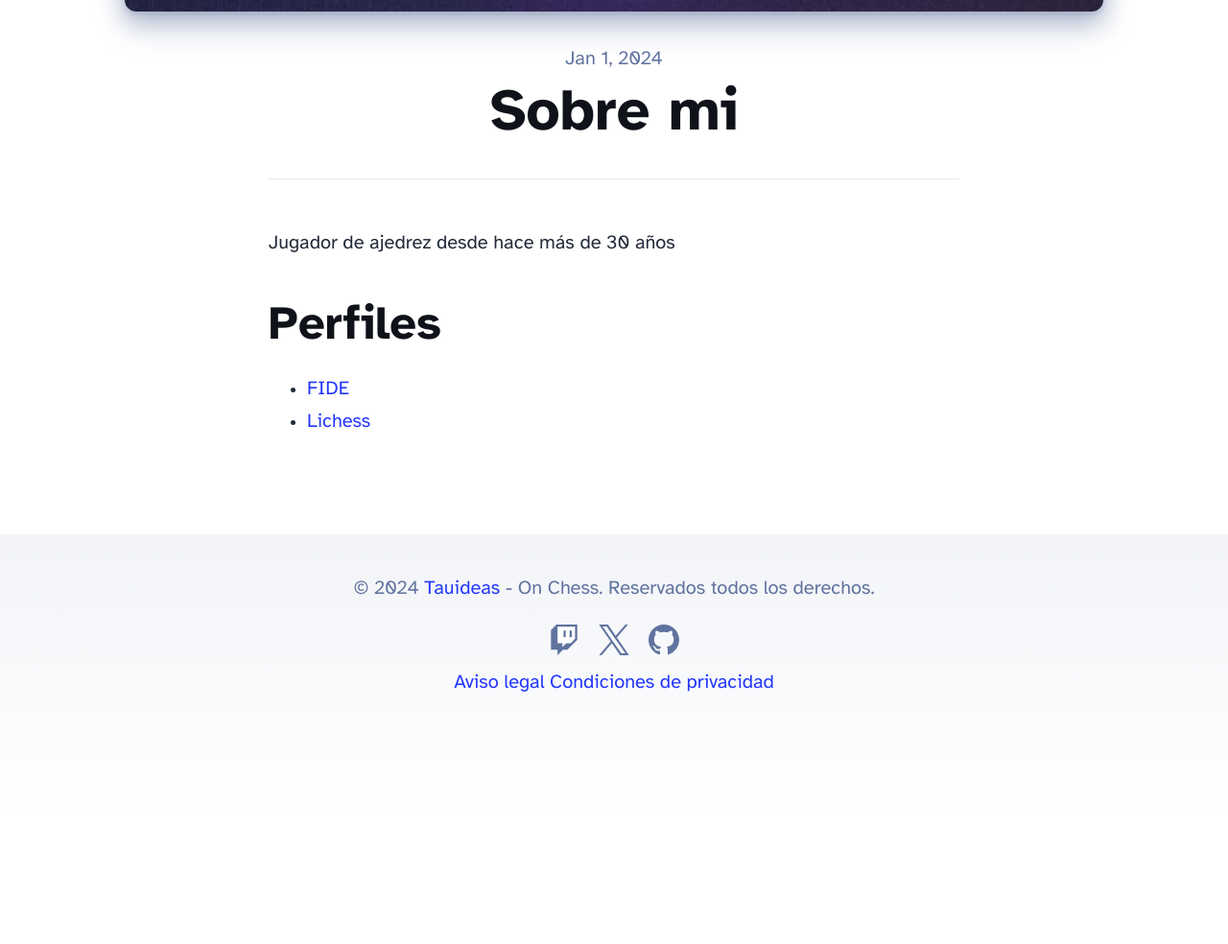
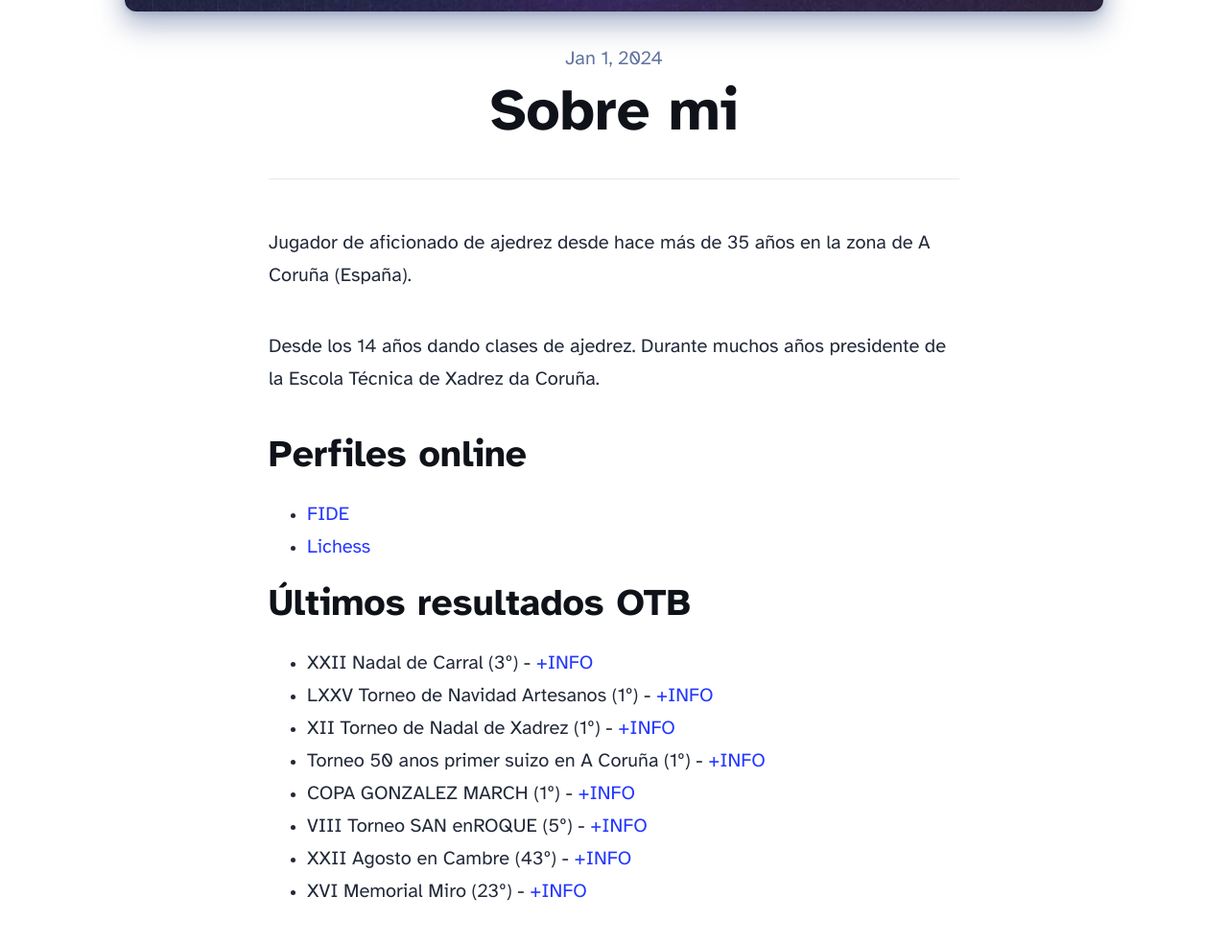
Before and after one commit to maglorelf/OnChess, an Astro site: page /about in a window 1280 px wide. Shown: the part 636-1620 px from the top of the page at 96% size. Before the commit the page ends 1485 px from the top, so only its background shows below. Built offline with nearby package versions, Linux system fonts and the light colour scheme; Astro itself is replaced by a stand-in of ours.

Commit message:
fix: Complete about

```diff
--- a/src/components/Header.astro
+++ b/src/components/Header.astro
@@ -9,6 +9,7 @@ import { SITE_TITLE } from "../consts";
     <div class="internal-links">
       <HeaderLink href="/">Home</HeaderLink>
       <HeaderLink href="/blog">Blog</HeaderLink>
+      <HeaderLink href="/learning">Aprender</HeaderLink>
       <HeaderLink href="/about">About</HeaderLink>
     </div>
   </nav>
--- a/src/pages/about.astro
+++ b/src/pages/about.astro
@@ -8,15 +8,75 @@ import Layout from "../layouts/BlogPost.astro";
   pubDate={new Date("2024/01/01")}
   heroImage="/blog-placeholder-about.jpg"
 >
-  <p>Jugador de ajedrez desde hace más de 30 años</p>
-  <h2>Perfiles</h2>
+  <p>
+    Jugador de aficionado de ajedrez desde hace más de 35 años en la zona de A
+    Coruña (España).
+  </p>
+  <p>
+    Desde los 14 años dando clases de ajedrez. Durante muchos años presidente de
+    la Escola Técnica de Xadrez da Coruña.
+  </p>
+  <h3>Perfiles online</h3>
   <ul>
     <li>
       <a href="https://ratings.fide.com/profile/22211349" target="_blank"
-        >FIDE</a>
+        >FIDE</a
+      >
     </li>
     <li>
       <a href="https://lichess.org/@/maglor_elf" target="_blank">Lichess</a>
     </li>
   </ul>
+
+  <h3>Últimos resultados OTB</h3>
+  <ul>
+    <li>
+      XXII Nadal de Carral (3º) - <a
+        href="https://info64.org/xxii-nadal-en-carral/standings"
+        target="_blank">+INFO</a
+      >
+    </li>
+    <li>
+      LXXV Torneo de Navidad Artesanos (1º) - <a
+        href="https://www.xadrecista.eu/2023/12/resultados-do-lxxv-torneo-de-navidad.html"
+        target="_blank">+INFO</a
+      >
+    </li>
+    <li>
+      XII Torneo de Nadal de Xadrez (1º) - <a
+        href="https://www.deporcultura.eu/2023/12/resultados-torneo-de-nadal.html"
+        target="_blank">+INFO</a
+      >
+    </li>
+    <li>
+      Torneo 50 anos primer suizo en A Coruña (1º) - <a
+        href="https://www.xadrehttps://www.xadrecista.eu/2023/11/resultados-torneo-50-anos.html"
+        target="_blank">+INFO</a
+      >
+    </li>
+    <li>
+      COPA GONZALEZ MARCH (1º) - <a
+        href="https://info64.org/copa-gonzalez-march/standings"
+        target="_blank">+INFO</a
+      >
+    </li>
+    <li>
+      VIII Torneo SAN enROQUE (5º) - <a
+        href="https://info64.org/viii-torneo-san-enroque/standings"
+        target="_blank">+INFO</a
+      >
+    </li>
+    <li>
+      XXII Agosto en Cambre (43º) - <a
+        href="https://info64.org/xxii-agosto-en-cambre/standings"
+        target="_blank">+INFO</a
+      >
+    </li>
+    <li>
+      XVI Memorial Miro (23º) - <a
+        href="https://info64.org/xvi-memorial-miro/standings"
+        target="_blank">+INFO</a
+      >
+    </li>
+  </ul>
 </Layout>
--- /dev/null
+++ b/src/pages/learning/index.astro
@@ -0,0 +1,116 @@
+---
+import BaseHead from "../../components/BaseHead.astro";
+import Header from "../../components/Header.astro";
+import Footer from "../../components/Footer.astro";
+import { SITE_TITLE, SITE_DESCRIPTION } from "../../consts";
+import { getCollection } from "astro:content";
+import FormattedDate from "../../components/FormattedDate.astro";
+
+const posts = (await getCollection("learning")).sort(
+  (a, b) => a.data.pubDate.valueOf() - b.data.pubDate.valueOf()
+);
+---
+
+<!doctype html>
+<html lang="en">
+  <head>
+    <BaseHead title={SITE_TITLE} description={SITE_DESCRIPTION} />
+    <style>
+      main {
+        width: 960px;
+      }
+      ul {
+        display: flex;
+        flex-wrap: wrap;
+        gap: 2rem;
+        list-style-type: none;
+        margin: 0;
+        padding: 0;
+      }
+      ul li {
+        width: calc(50% - 1rem);
+      }
+      ul li * {
+        text-decoration: none;
+        transition: 0.2s ease;
+      }
+      ul li:first-child {
+        width: 100%;
+        margin-bottom: 1rem;
+        text-align: center;
+      }
+      ul li:first-child img {
+        width: 100%;
+      }
+      ul li:first-child .title {
+        font-size: 2.369rem;
+      }
+      ul li img {
+        margin-bottom: 0.5rem;
+        border-radius: 12px;
+      }
+      ul li a {
+        display: block;
+      }
+      .title {
+        margin: 0;
+        color: rgb(var(--black));
+        line-height: 1;
+      }
+      .date {
+        margin: 0;
+        color: rgb(var(--gray));
+      }
+      ul li a:hover h4,
+      ul li a:hover .date {
+        color: rgb(var(--accent));
+      }
+      ul a:hover img {
+        box-shadow: var(--box-shadow);
+      }
+      @media (max-width: 720px) {
+        ul {
+          gap: 0.5em;
+        }
+        ul li {
+          width: 100%;
+          text-align: center;
+        }
+        ul li:first-child {
+          margin-bottom: 0;
+        }
+        ul li:first-child .title {
+          font-size: 1.563em;
+        }
+      }
+    </style>
+  </head>
+  <body>
+    <Header />
+    <main>
+      <section>
+        <ul>
+          {
+            posts.map((post) => (
+              <li>
+                <a href={`/learning/${post.slug}/`}>
+                  <img
+                    width={720}
+                    height={360}
+                    src={post.data.heroImage}
+                    alt=""
+                  />
+                  <h4 class="title">{post.data.title}</h4>
+                  <p class="date">
+                    <FormattedDate date={post.data.pubDate} />
+                  </p>
+                </a>
+              </li>
+            ))
+          }
+        </ul>
+      </section>
+    </main>
+    <Footer />
+  </body>
+</html>
```
Also changed, not shown: src/content/config.ts (+13 -2 lines), src/content/learning/first-post.md (added, +8 -0 lines), src/pages/learning/[...slug].astro (added, +20 -0 lines).
